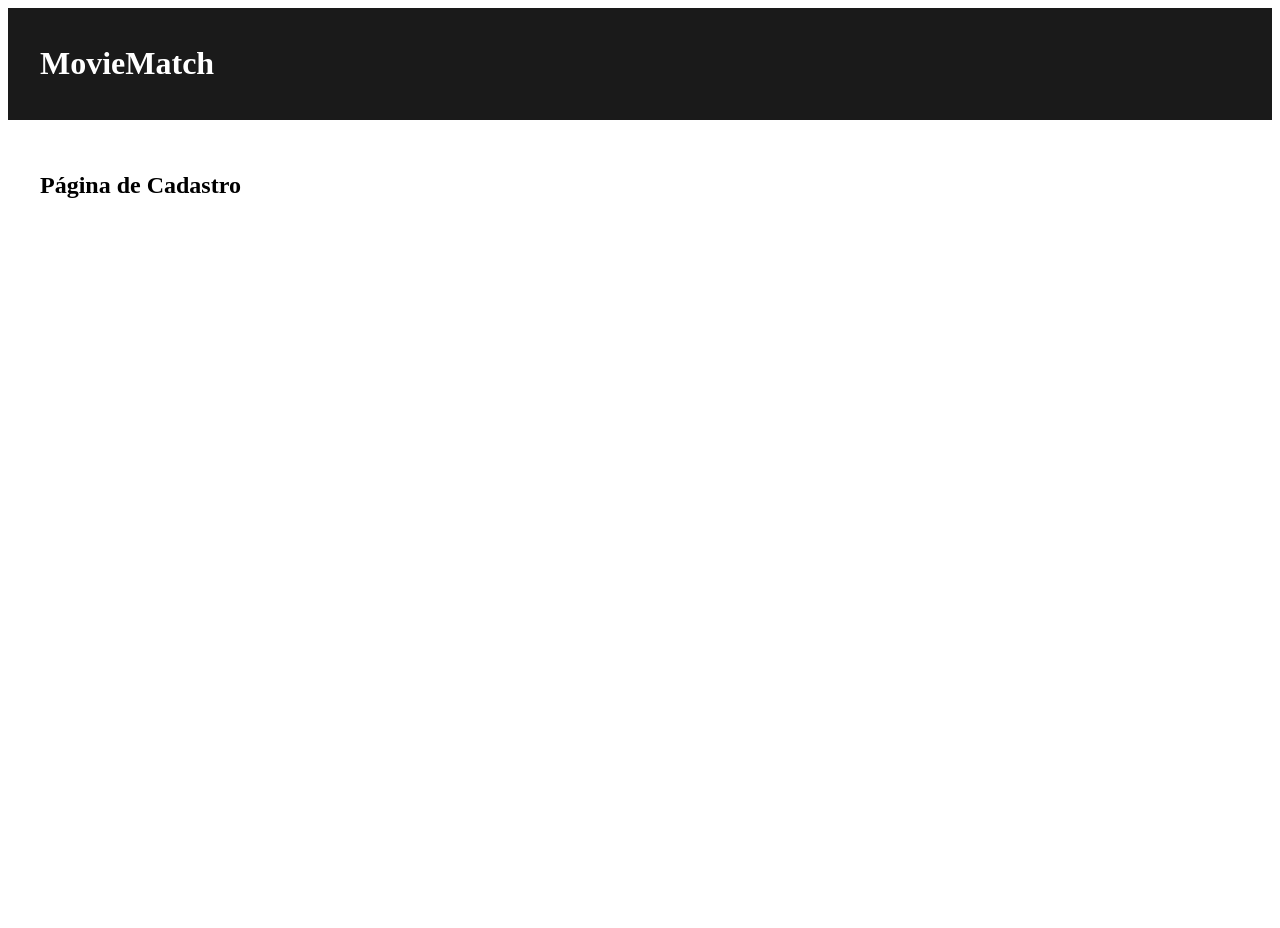
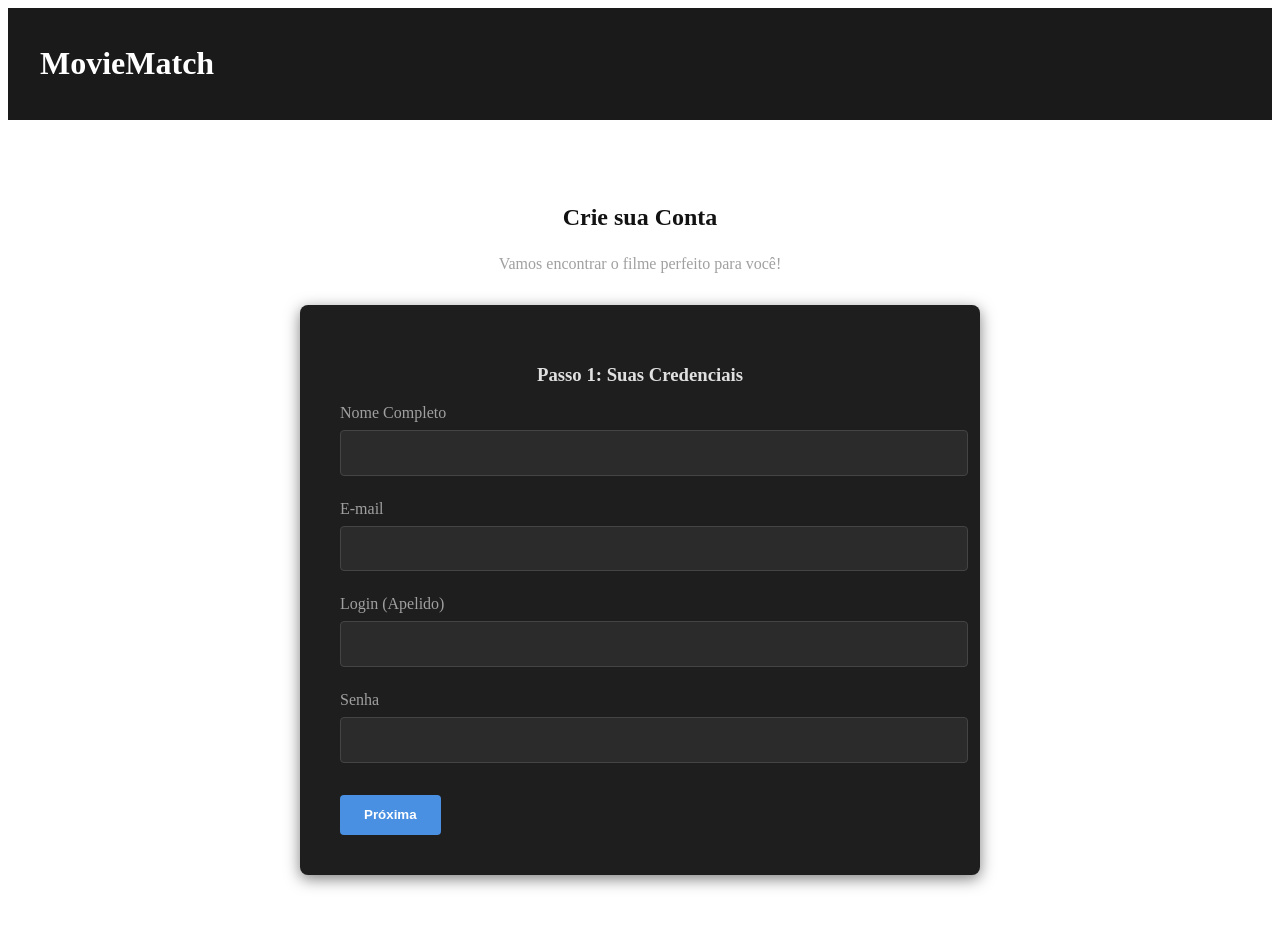
Before and after one commit to sandroccosta/moviematch-web, a Vue app: page /register in a window 1280 px wide. Shown: the top 928 px of the page. Before the commit the page ends 800 px from the top, so only its background shows below. Built offline with nearby package versions, Linux system fonts and the light colour scheme.

Commit message:
3. Fluxo de Cadastro (Wizard Multi-Etapas) https://github.com/sandroccosta/moviematch-web/issues/8

```diff
--- /dev/null
+++ b/src/components/SignupWizard.vue
@@ -0,0 +1,122 @@
+<script setup>
+import { ref, reactive } from 'vue'
+import { useRouter } from 'vue-router' // Para redirecionar o usuário
+import api from '@/services/api' // Nosso serviço Axios para chamar a API
+
+// Componentes das etapas
+import Step1Credentials from './Step1Credentials.vue'
+import Step2Genres from './Step2Genres.vue'
+import Step3Duration from './Step3Duration.vue'
+import Step4Frequency from './Step4Frequency.vue'
+
+// Instancia o router
+const router = useRouter()
+
+// Controla qual etapa está visível
+const currentStep = ref(1)
+
+// Objeto reativo para guardar todos os dados do formulário
+const formData = reactive({
+  nome: '',
+  email: '',
+  login: '',
+  senha: '',
+  generos_favoritos: [],
+  duracao_preferida: '',
+  frequencia_assistir_filmes: ''
+})
+
+// Funções para navegar entre as etapas
+const nextStep = () => {
+  if (currentStep.value < 4) {
+    currentStep.value++
+  }
+}
+
+const prevStep = () => {
+  if (currentStep.value > 1) {
+    currentStep.value--
+  }
+}
+
+// ===== FUNÇÃO DE SUBMISSÃO ATUALIZADA =====
+const submitForm = async () => {
+  try {
+    console.log('Enviando dados para a API:', formData)
+    // Faz a requisição POST para a rota de registro da API
+    await api.post('/auth/register', formData)
+
+    // Se a requisição for bem-sucedida
+    alert('Conta criada com sucesso! Você será redirecionado para a tela de login.')
+    router.push('/login') // Redireciona para a página de login
+
+  } catch (error) {
+    // Se a API retornar um erro (ex: e-mail já existe)
+    console.error('Erro no registro:', error.response.data)
+    // Exibe a mensagem de erro que veio da API
+    alert(`Ocorreu um erro: ${error.response.data.error || 'Tente novamente.'}`)
+  }
+}
+</script>
+
+<template>
+  <div class="wizard-container">
+    <div v-if="currentStep === 1">
+      <Step1Credentials :formData="formData" />
+    </div>
+
+    <div v-if="currentStep === 2">
+      <Step2Genres :formData="formData" />
+    </div>
+
+    <div v-if="currentStep === 3">
+      <Step3Duration :formData="formData" />
+    </div>
+
+    <div v-if="currentStep === 4">
+      <Step4Frequency :formData="formData" />
+    </div>
+
+    <div class="navigation-buttons">
+      <button v-if="currentStep > 1" @click="prevStep">Voltar</button>
+      <button v-if="currentStep < 4" @click="nextStep">Próxima</button>
+      <button v-if="currentStep === 4" @click="submitForm">Concluir</button>
+    </div>
+  </div>
+</template>
+
+<style scoped>
+.wizard-container {
+  padding: 2.5rem;
+  background-color: #1e1e1e;
+  border-radius: 8px;
+  box-shadow: 0 4px 15px rgba(0, 0, 0, 0.5);
+  width: 100%;
+  max-width: 600px;
+  color: #e0e0e0;
+}
+
+.navigation-buttons {
+  display: flex;
+  justify-content: space-between;
+  margin-top: 2rem;
+}
+
+button {
+  padding: 0.8rem 1.5rem;
+  border: none;
+  border-radius: 4px;
+  cursor: pointer;
+  font-weight: bold;
+}
+
+button:first-of-type {
+  background-color: #555;
+  color: white;
+}
+
+button:last-of-type {
+  background-color: #4a90e2;
+  color: white;
+}
+</style>
--- /dev/null
+++ b/src/components/Step1Credentials.vue
@@ -0,0 +1,62 @@
+<script setup>
+// Este componente declara que espera receber um objeto 'formData' do seu componente pai.
+defineProps({
+  formData: Object
+})
+</script>
+
+<template>
+  <div class="form-step">
+    <h3>Passo 1: Suas Credenciais</h3>
+
+    <div class="input-group">
+      <label for="nome">Nome Completo</label>
+      <input id="nome" type="text" v-model="formData.nome" required />
+    </div>
+
+    <div class="input-group">
+      <label for="email">E-mail</label>
+      <input id="email" type="email" v-model="formData.email" required />
+    </div>
+
+    <div class="input-group">
+      <label for="login">Login (Apelido)</label>
+      <input id="login" type="text" v-model="formData.login" required />
+    </div>
+
+    <div class="input-group">
+      <label for="senha">Senha</label>
+      <input id="senha" type="password" v-model="formData.senha" required />
+    </div>
+  </div>
+</template>
+
+<style scoped>
+/* Reutilizamos os mesmos estilos do formulário de login para consistência */
+.input-group {
+  margin-bottom: 1.5rem;
+  text-align: left;
+}
+
+label {
+  display: block;
+  margin-bottom: 0.5rem;
+  font-weight: 500;
+  color: #a0a0a0;
+}
+
+input {
+  width: 100%;
+  padding: 0.8rem;
+  background-color: #2b2b2b;
+  border: 1px solid #444;
+  border-radius: 4px;
+  color: #e0e0e0;
+  font-size: 1rem;
+}
+
+input:focus {
+  outline: none;
+  border-color: #4a90e2;
+}
+</style>
--- /dev/null
+++ b/src/components/Step2Genres.vue
@@ -0,0 +1,85 @@
+<script setup>
+// A CORREÇÃO: Capturamos o resultado de defineProps em uma constante 'props'.
+const props = defineProps({
+  formData: Object
+})
+
+// Lista de gêneros que vamos exibir
+const allGenres = [
+  'Ação', 'Aventura', 'Animação', 'Comédia', 'Crime', 'Documentário',
+  'Drama', 'Família', 'Fantasia', 'História', 'Terror', 'Música',
+  'Mistério', 'Romance', 'Ficção Científica', 'Thriller'
+]
+
+// Função para adicionar ou remover um gênero da lista de favoritos
+const toggleGenre = (genre) => {
+  // A CORREÇÃO: Usamos 'props.formData' para acessar o objeto
+  const index = props.formData.generos_favoritos.indexOf(genre)
+  if (index === -1) {
+    // Se não está na lista, adiciona
+    props.formData.generos_favoritos.push(genre)
+  } else {
+    // Se já está na lista, remove
+    props.formData.generos_favoritos.splice(index, 1)
+  }
+}
+
+// Função auxiliar para verificar se um gênero está selecionado
+const isSelected = (genre) => {
+  // A CORREÇÃO: Usamos 'props.formData' aqui também
+  return props.formData.generos_favoritos.includes(genre)
+}
+</script>
+
+<template>
+  <div class="form-step">
+    <h3>Passo 2: Quais são seus gêneros favoritos?</h3>
+    <p>Selecione quantos quiser.</p>
+    <div class="genres-grid">
+      <button
+        v-for="genre in allGenres"
+        :key="genre"
+        @click="toggleGenre(genre)"
+        :class="{ selected: isSelected(genre) }"
+        type="button"
+      >
+        {{ genre }}
+      </button>
+    </div>
+  </div>
+</template>
+
+<style scoped>
+.form-step {
+  text-align: center;
+}
+
+.genres-grid {
+  display: flex;
+  flex-wrap: wrap;
+  gap: 10px;
+  justify-content: center;
+  margin-top: 1.5rem;
+}
+
+button {
+  padding: 10px 20px;
+  border-radius: 20px;
+  border: 1px solid #444;
+  background-color: #2b2b2b;
+  color: #e0e0e0;
+  cursor: pointer;
+  transition: all 0.2s;
+}
+
+button:hover {
+  border-color: #4a90e2;
+}
+
+button.selected {
+  background-color: #4a90e2;
+  border-color: #4a90e2;
+  color: white;
+  font-weight: bold;
+}
+</style>
--- /dev/null
+++ b/src/components/Step3Duration.vue
@@ -0,0 +1,43 @@
+<script setup>
+const props = defineProps({
+  formData: Object
+})
+
+const durationOptions = [
+  'Filmes curtos (até 90 min)',
+  'Duração média (90-120 min)',
+  'Filmes longos (mais de 120 min)',
+  'Não tenho preferência'
+]
+
+// Função para definir a duração (seleção única)
+const selectDuration = (option) => {
+  props.formData.duracao_preferida = option
+}
+</script>
+
+<template>
+  <div class="form-step">
+    <h3>Passo 3: Qual duração de filme você prefere?</h3>
+    <div class="options-grid">
+      <button
+        v-for="option in durationOptions"
+        :key="option"
+        @click="selectDuration(option)"
+        :class="{ selected: formData.duracao_preferida === option }"
+        type="button"
+      >
+        {{ option }}
+      </button>
+    </div>
+  </div>
+</template>
+
+<style scoped>
+/* Usamos os mesmos estilos da Etapa 2 para consistência */
+.form-step { text-align: center; }
+.options-grid { display: flex; flex-direction: column; gap: 15px; margin-top: 1.5rem; }
+button { padding: 15px 20px; border-radius: 8px; border: 1px solid #444; background-color: #2b2b2b; color: #e0e0e0; cursor: pointer; transition: all 0.2s; font-size: 1rem; }
+button:hover { border-color: #4a90e2; }
+button.selected { background-color: #4a90e2; border-color: #4a90e2; color: white; font-weight: bold; }
+</style>
--- /dev/null
+++ b/src/components/Step4Frequency.vue
@@ -0,0 +1,43 @@
+<script setup>
+const props = defineProps({
+  formData: Object
+})
+
+const frequencyOptions = [
+  'Todos os dias',
+  'Algumas vezes por semana',
+  'Algumas vezes por mês',
+  'Raramente'
+]
+
+// Função para definir a frequência (seleção única)
+const selectFrequency = (option) => {
+  props.formData.frequencia_assistir_filmes = option
+}
+</script>
+
+<template>
+  <div class="form-step">
+    <h3>Passo 4: Com que frequência você assiste filmes?</h3>
+    <div class="options-grid">
+      <button
+        v-for="option in frequencyOptions"
+        :key="option"
+        @click="selectFrequency(option)"
+        :class="{ selected: formData.frequencia_assistir_filmes === option }"
+        type="button"
+      >
+        {{ option }}
+      </button>
+    </div>
+  </div>
+</template>
+
+<style scoped>
+/* Exatamente os mesmos estilos da Etapa 3 */
+.form-step { text-align: center; }
+.options-grid { display: flex; flex-direction: column; gap: 15px; margin-top: 1.5rem; }
+button { padding: 15px 20px; border-radius: 8px; border: 1px solid #444; background-color: #2b2b2b; color: #e0e0e0; cursor: pointer; transition: all 0.2s; font-size: 1rem; }
+button:hover { border-color: #4a90e2; }
+button.selected { background-color: #4a90e2; border-color: #4a90e2; color: white; font-weight: bold; }
+</style>
--- a/src/views/RegisterView.vue
+++ b/src/views/RegisterView.vue
@@ -1 +1,35 @@
-<template><h2>Página de Cadastro</h2></template>
+<script setup>
+import SignupWizard from '@/components/SignupWizard.vue'
+</script>
+
+<template>
+  <div class="register-page">
+    <h2>Crie sua Conta</h2 >
+    <p>Vamos encontrar o filme perfeito para você!</p>
+
+    <SignupWizard />
+  </div>
+</template>
+
+<style scoped>
+/* Estilos existentes */
+.register-page {
+  display: flex;
+  flex-direction: column;
+  justify-content: center;
+  align-items: center;
+  padding: 2rem;
+  text-align: center;
+  color: #e0e0e0;
+}
+
+h2 {
+  margin-bottom: 0.5rem;
+  color: #121212;
+}
+
+p {
+  margin-bottom: 2rem;
+  color: #a0a0a0;
+}
+</style>
```
